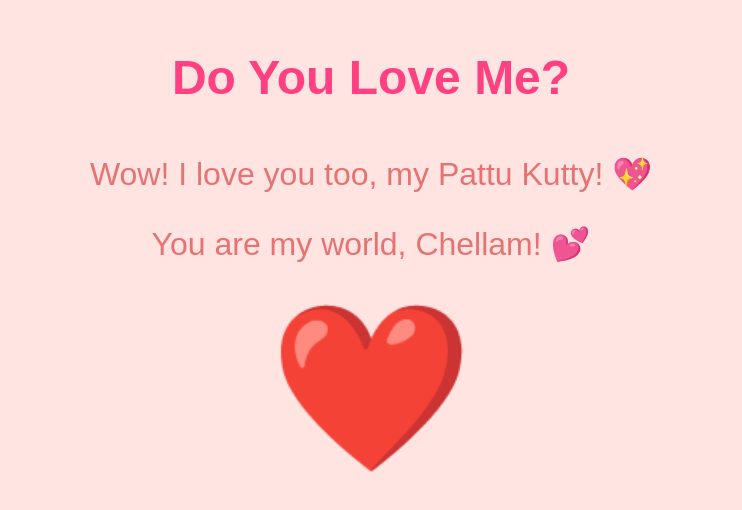
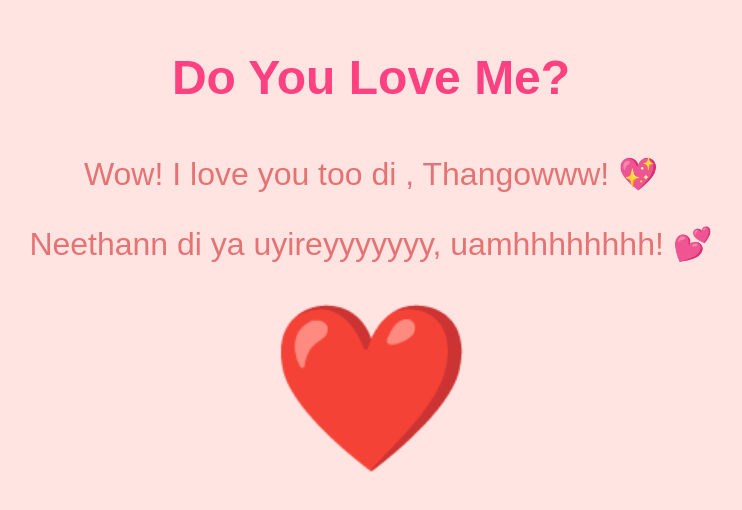
Before and after one commit to manimaran-0101/GOMATHI, a plain HTML site: page index.html in a window 1280 px wide. Both pictures are taken after a click on the button "Yes". Shown: the whole page, without its empty margins (269-1011 px from the left). Drawn offline with Linux system fonts and the light colour scheme.

Commit message:
Update index.html

```diff
--- a/index.html
+++ b/index.html
@@ -59,8 +59,8 @@
         <button id="noButton">No</button>
     </div>
     <div class="hidden-message" id="message">
-        <p>Wow! I love you too, my Pattu Kutty! 💖</p>
-        <p>You are my world, Chellam! 💕</p>
+        <p>Wow! I love you too di , Thangowww! 💖</p>
+        <p>Neethann di ya uyireyyyyyyy, uamhhhhhhhh! 💕</p>
         <div class="heart">❤️</div>
     </div>
 
```
